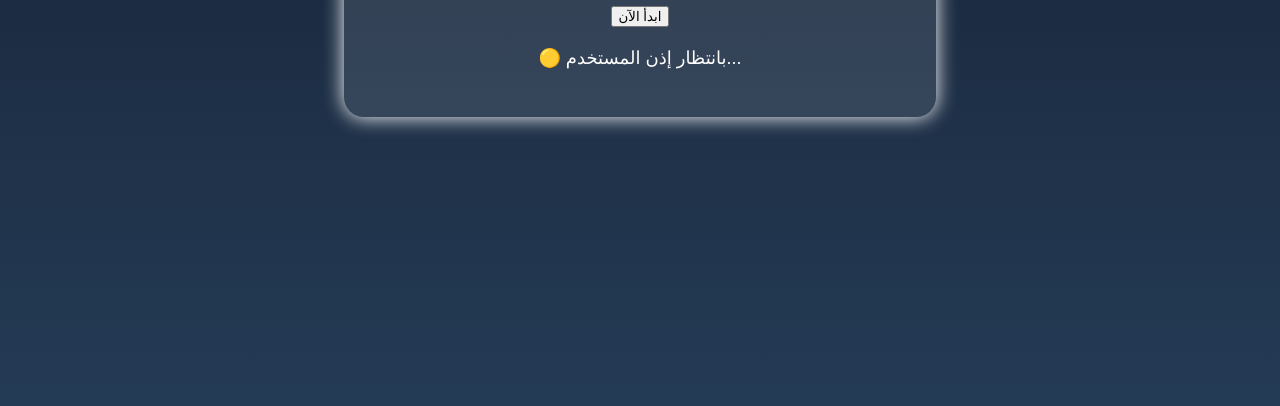
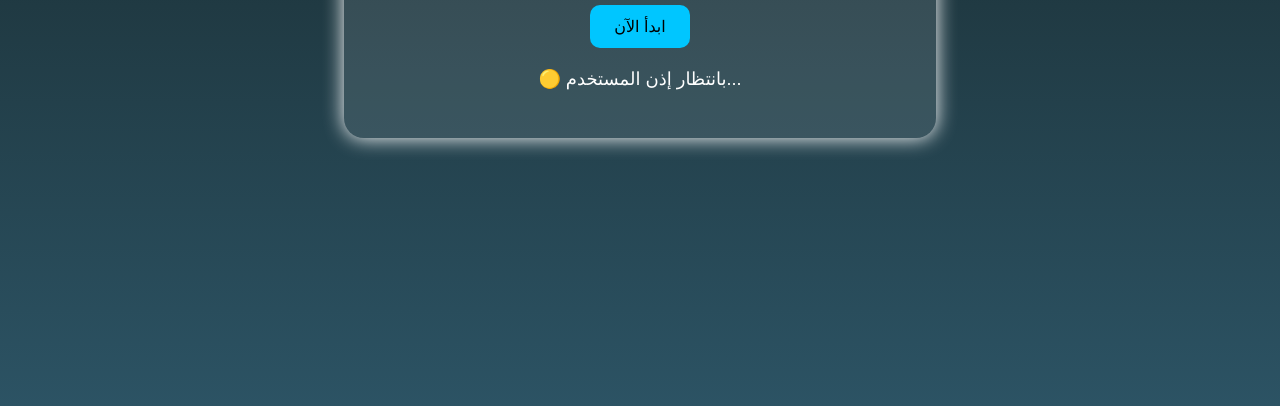
Before and after one commit to Kabakais/new-batates, a plain HTML site: page index.html in a window 1280 px wide. Shown: the part 394-800 px from the top of the page. Drawn offline with Linux system fonts and the light colour scheme.

Commit message:
Update style.css

```diff
--- a/style.css
+++ b/style.css
@@ -1,6 +1,6 @@
 body {
   font-family: 'Arial', sans-serif;
-  background: linear-gradient(to bottom, #141e30, #243b55);
+  background: linear-gradient(to bottom, #0f2027, #203a43, #2c5364);
   color: white;
   display: flex;
   justify-content: center;
@@ -17,12 +17,14 @@ body {
   box-shadow: 0 0 20px white;
 }
 
-input[type="file"] {
+button {
   margin-top: 20px;
-  padding: 10px;
+  padding: 12px 24px;
+  font-size: 16px;
+  background: #00c6ff;
+  color: black;
+  border: none;
   border-radius: 10px;
-  background: white;
-  color: black;
   cursor: pointer;
 }
 
```
